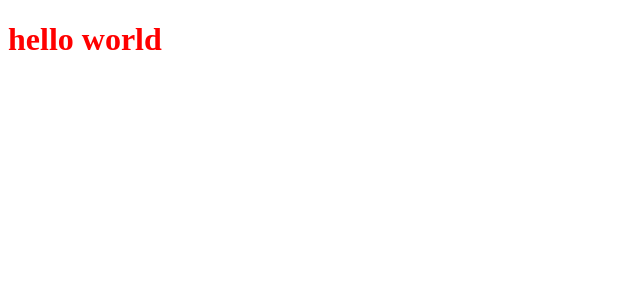
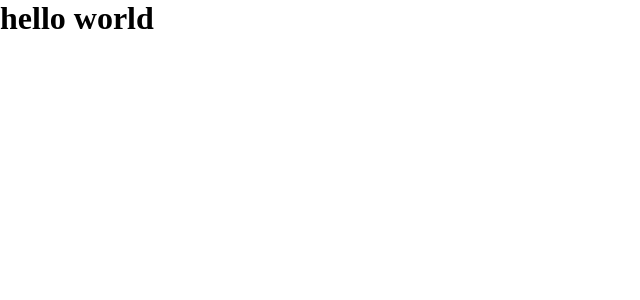
Before and after one commit to eddyzera/multi-step-form, a React (Vite) app: page / in a window 1280 px wide. Shown: the top 300 px of the page, without its empty margins (0-640 px from the left). Built offline with nearby package versions, Linux system fonts and the light colour scheme.

Commit message:
styles: reset css

```diff
--- a/src/App.tsx
+++ b/src/App.tsx
@@ -1,6 +1,6 @@
 import React from 'react'
-import style from './app.module.scss'
+
 
 export const App: React.FunctionComponent = () => {
-  return <h1 className={style.text}>hello world</h1>
+  return <h1 >hello world</h1>
 }
--- a/src/app.module.scss
+++ /dev/null
@@ -1,3 +0,0 @@
-.text {
-  color: red;
-}
--- a/src/main.tsx
+++ b/src/main.tsx
@@ -1,6 +1,7 @@
 import React from 'react'
 import ReactDOM from 'react-dom/client'
 import { App } from './App'
+import './style/global/index.scss'
 
 ReactDOM.createRoot(document.getElementById('root') as HTMLElement).render(
   <React.StrictMode>
--- /dev/null
+++ b/src/style/global/index.scss
@@ -0,0 +1,5 @@
+* {
+  margin: 0;
+  padding: 0;
+  box-sizing: border-box;
+}
```
